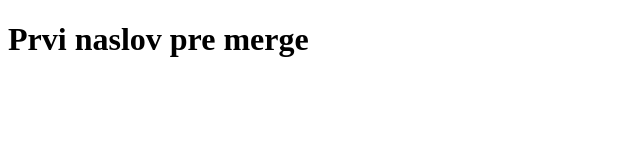
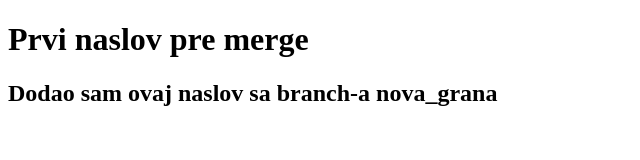
Before and after one commit to karisiksead/proba-branch-i-merge-pulovi, a plain HTML site: page index.html in a window 1280 px wide. Shown: the whole page, without its empty margins (0-640 px from the left). Drawn offline with Linux system fonts and the light colour scheme.

Commit message:
komit sa nova_grana

```diff
--- a/index.html
+++ b/index.html
@@ -8,5 +8,7 @@
   </head>
   <body>
     <h1>Prvi naslov pre merge</h1>
+
+    <h2>Dodao sam ovaj naslov sa branch-a nova_grana</h2>
   </body>
 </html>
```
